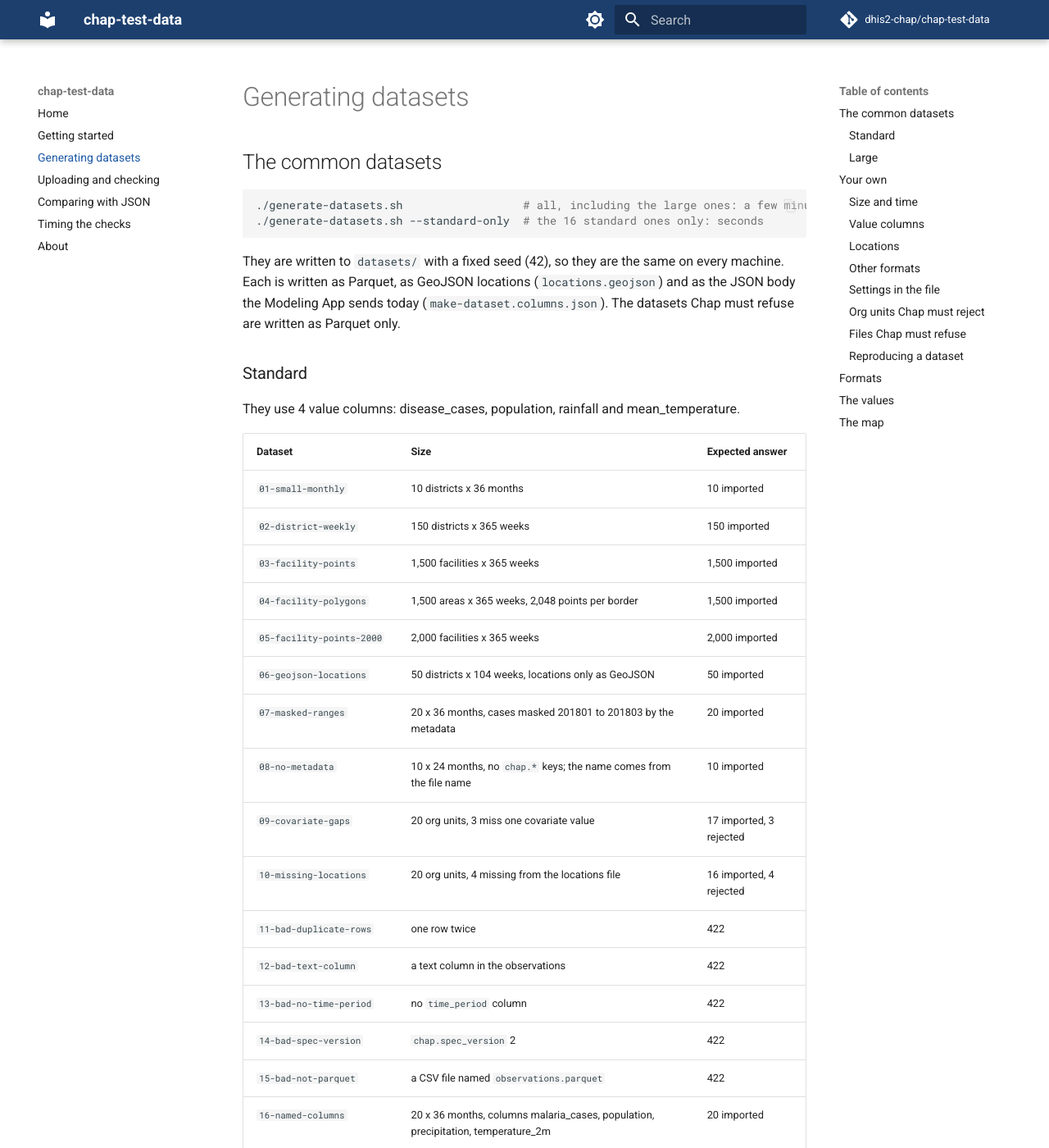
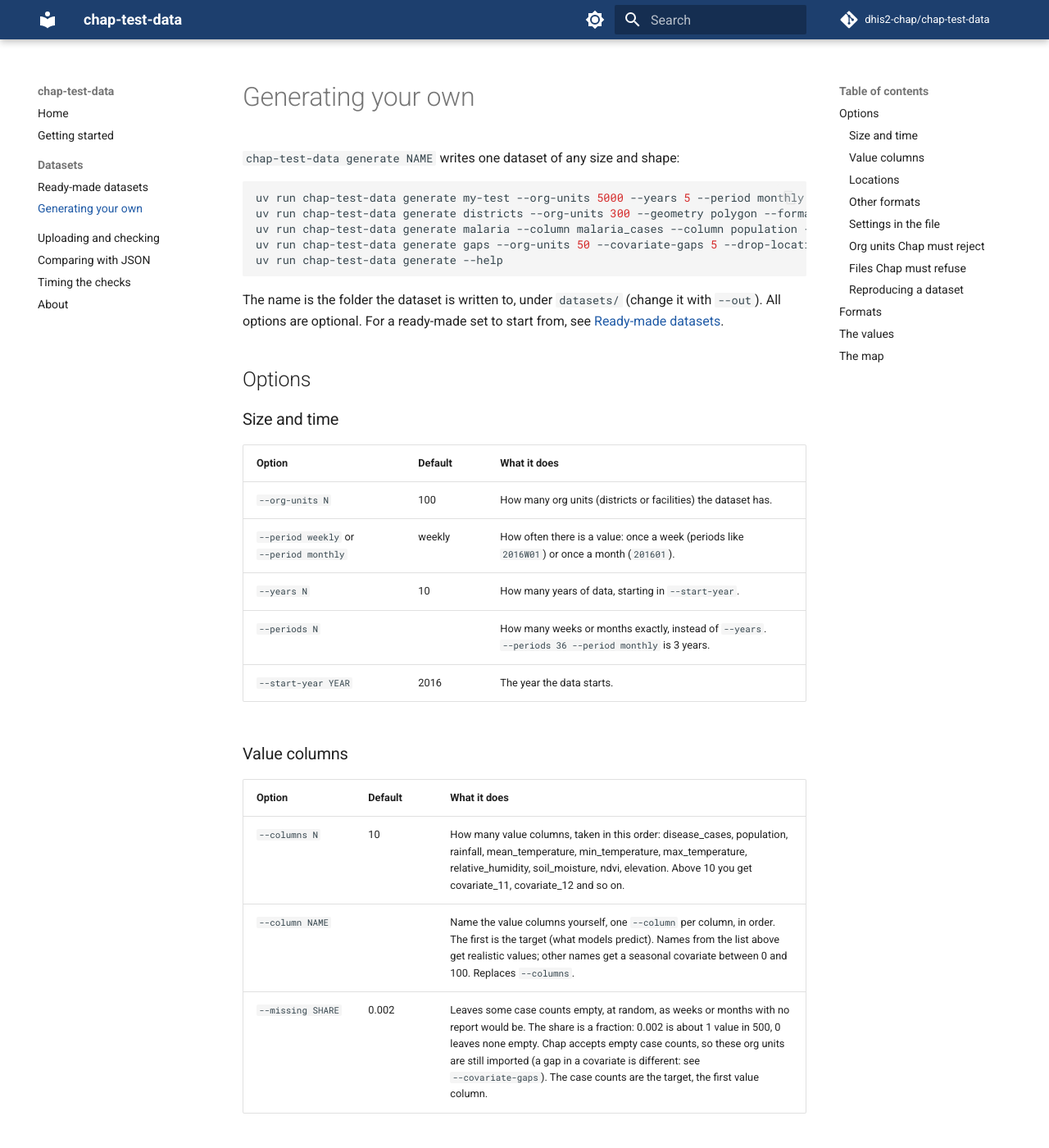
Before and after one commit to dhis2-chap/chap-test-data, an MkDocs documentation site: the page built from docs/generating.md, in a window 1280 px wide and 1400 px high. Shown: the whole window at 82% size. Built offline with MkDocs 1.6.1 and Material for MkDocs 9.7.7, drawn with Linux system fonts in a browser that asks for light colours; comment, search, counter and statistics services are not loaded; some of the changed text lies outside the part shown.

Commit message:
docs: split ready-made datasets from generating your own, and explain --missing

````diff
--- a/docs/generating.md
+++ b/docs/generating.md
@@ -1,57 +1,6 @@
-# Generating datasets
+# Generating your own
 
-## The common datasets
-
-```bash
-./generate-datasets.sh                  # all, including the large ones: a few minutes and a few GB
-./generate-datasets.sh --standard-only  # the 16 standard ones only: seconds
-```
-
-They are written to `datasets/` with a fixed seed (42), so they are the same on every machine.
-Each is written as Parquet, as GeoJSON locations (`locations.geojson`) and as the JSON body the
-Modeling App sends today (`make-dataset.columns.json`). The datasets Chap must refuse are written
-as Parquet only.
-
-### Standard
-
-They use 4 value columns: disease_cases, population, rainfall and mean_temperature.
-
-| Dataset | Size | Expected answer |
-| --- | --- | --- |
-| `01-small-monthly` | 10 districts x 36 months | 10 imported |
-| `02-district-weekly` | 150 districts x 365 weeks | 150 imported |
-| `03-facility-points` | 1,500 facilities x 365 weeks | 1,500 imported |
-| `04-facility-polygons` | 1,500 areas x 365 weeks, 2,048 points per border | 1,500 imported |
-| `05-facility-points-2000` | 2,000 facilities x 365 weeks | 2,000 imported |
-| `06-geojson-locations` | 50 districts x 104 weeks, locations only as GeoJSON | 50 imported |
-| `07-masked-ranges` | 20 x 36 months, cases masked 201801 to 201803 by the metadata | 20 imported |
-| `08-no-metadata` | 10 x 24 months, no `chap.*` keys; the name comes from the file name | 10 imported |
-| `09-covariate-gaps` | 20 org units, 3 miss one covariate value | 17 imported, 3 rejected |
-| `10-missing-locations` | 20 org units, 4 missing from the locations file | 16 imported, 4 rejected |
-| `11-bad-duplicate-rows` | one row twice | 422 |
-| `12-bad-text-column` | a text column in the observations | 422 |
-| `13-bad-no-time-period` | no `time_period` column | 422 |
-| `14-bad-spec-version` | `chap.spec_version` 2 | 422 |
-| `15-bad-not-parquet` | a CSV file named `observations.parquet` | 422 |
-| `16-named-columns` | 20 x 36 months, columns malaria_cases, population, precipitation, temperature_2m | 20 imported |
-
-### Large
-
-10 years with all 10 value columns. Only the first fits Chap's Phase 1 upload (1 million rows,
-100 MB per file); the others are the size stored files (Phase 2) are designed for.
-
-| Dataset | Rows | Phase 1 answer |
-| --- | --- | --- |
-| `20-phase1-max-weekly-10y` | 1,900 x 522 weeks = 991,800 | 1,900 imported |
-| `21-facilities-20k-weekly-10y` | 20,000 x 522 = 10.4 million | 413, file too large |
-| `22-org-units-100k-monthly-10y` | 100,000 x 120 = 12 million | 413, file too large |
-| `23-org-units-100k-weekly-10y` | 100,000 x 522 = 52.2 million | 413, file too large |
-
-`23` gets no JSON body: it would be about 5 GB.
-
-## Your own
-
-Every dataset is one command, so a variation is one command too:
+`chap-test-data generate NAME` writes one dataset of any size and shape:
 
 ```bash
 uv run chap-test-data generate my-test --org-units 5000 --years 5 --period monthly
@@ -63,6 +12,9 @@ uv run chap-test-data generate --help
 
 The name is the folder the dataset is written to, under `datasets/` (change it with `--out`).
 All options are optional.
+For a ready-made set to start from, see [Ready-made datasets](ready-made.md).
+
+## Options
 
 ### Size and time
 
@@ -80,7 +32,7 @@ All options are optional.
 | --- | --- | --- |
 | `--columns N` | 10 | How many value columns, taken in this order: disease_cases, population, rainfall, mean_temperature, min_temperature, max_temperature, relative_humidity, soil_moisture, ndvi, elevation. Above 10 you get covariate_11, covariate_12 and so on. |
 | `--column NAME` | | Name the value columns yourself, one `--column` per column, in order. The first is the target (what models predict). Names from the list above get realistic values; other names get a seasonal covariate between 0 and 100. Replaces `--columns`. |
-| `--missing SHARE` | 0.002 | The share of target values left empty, as real reporting has gaps. 0.002 is 2 in every 1,000. |
+| `--missing SHARE` | 0.002 | Leaves some case counts empty, at random, as weeks or months with no report would be. The share is a fraction: 0.002 is about 1 value in 500, 0 leaves none empty. Chap accepts empty case counts, so these org units are still imported (a gap in a covariate is different: see `--covariate-gaps`). The case counts are the target, the first value column. |
 
 ### Locations
 
--- /dev/null
+++ b/docs/ready-made.md
@@ -0,0 +1,55 @@
+# Ready-made datasets
+
+A set of datasets for testing Chap, made with one script: the usual sizes, the cases Chap must
+reject or refuse, and a few very large ones.
+
+```bash
+./generate-datasets.sh                  # all, with the large ones: minutes
+./generate-datasets.sh --standard-only  # the 16 standard ones: seconds
+```
+
+All of them, with the large ones, take a few GB. They are written to `datasets/` with a fixed seed (42), so they are the same on every machine.
+Each is written as Parquet, as GeoJSON locations (`locations.geojson`) and as the JSON body the
+Modeling App sends today (`make-dataset.columns.json`). The datasets Chap must refuse are written
+as Parquet only.
+
+## Standard
+
+They use 4 value columns: disease_cases, population, rainfall and mean_temperature.
+
+| Dataset | Size | Expected answer |
+| --- | --- | --- |
+| `01-small-monthly` | 10 districts x 36 months | 10 imported |
+| `02-district-weekly` | 150 districts x 365 weeks | 150 imported |
+| `03-facility-points` | 1,500 facilities x 365 weeks | 1,500 imported |
+| `04-facility-polygons` | 1,500 areas x 365 weeks, 2,048 points per border | 1,500 imported |
+| `05-facility-points-2000` | 2,000 facilities x 365 weeks | 2,000 imported |
+| `06-geojson-locations` | 50 districts x 104 weeks, locations only as GeoJSON | 50 imported |
+| `07-masked-ranges` | 20 x 36 months, cases masked 201801 to 201803 by the metadata | 20 imported |
+| `08-no-metadata` | 10 x 24 months, no `chap.*` keys; the name comes from the file name | 10 imported |
+| `09-covariate-gaps` | 20 org units, 3 miss one covariate value | 17 imported, 3 rejected |
+| `10-missing-locations` | 20 org units, 4 missing from the locations file | 16 imported, 4 rejected |
+| `11-bad-duplicate-rows` | one row twice | 422 |
+| `12-bad-text-column` | a text column in the observations | 422 |
+| `13-bad-no-time-period` | no `time_period` column | 422 |
+| `14-bad-spec-version` | `chap.spec_version` 2 | 422 |
+| `15-bad-not-parquet` | a CSV file named `observations.parquet` | 422 |
+| `16-named-columns` | 20 x 36 months, columns malaria_cases, population, precipitation, temperature_2m | 20 imported |
+
+## Large
+
+10 years with all 10 value columns. Only the first fits what Chap's Parquet upload accepts today
+(1 million rows, 100 MB per file); the others are the sizes Chap's stored datasets are designed
+for.
+
+| Dataset | Rows | Expected answer |
+| --- | --- | --- |
+| `20-phase1-max-weekly-10y` | 1,900 x 522 weeks = 991,800 | 1,900 imported |
+| `21-facilities-20k-weekly-10y` | 20,000 x 522 = 10.4 million | 413, file too large |
+| `22-org-units-100k-monthly-10y` | 100,000 x 120 = 12 million | 413, file too large |
+| `23-org-units-100k-weekly-10y` | 100,000 x 522 = 52.2 million | 413, file too large |
+
+`23` gets no JSON body: it would be about 5 GB.
+
+Each one is a single [`generate`](generating.md) command in `generate-datasets.sh`, so a variation
+of any of them is a matter of changing its options.
--- a/mkdocs.yml
+++ b/mkdocs.yml
@@ -33,7 +33,9 @@ extra_css:
 nav:
   - Home: index.md
   - Getting started: getting-started.md
-  - Generating datasets: generating.md
+  - Datasets:
+      - Ready-made datasets: ready-made.md
+      - Generating your own: generating.md
   - Uploading and checking: uploading.md
   - Comparing with JSON: comparing.md
   - Timing the checks: checks.md
````
Also changed, not shown: 1 other file.
